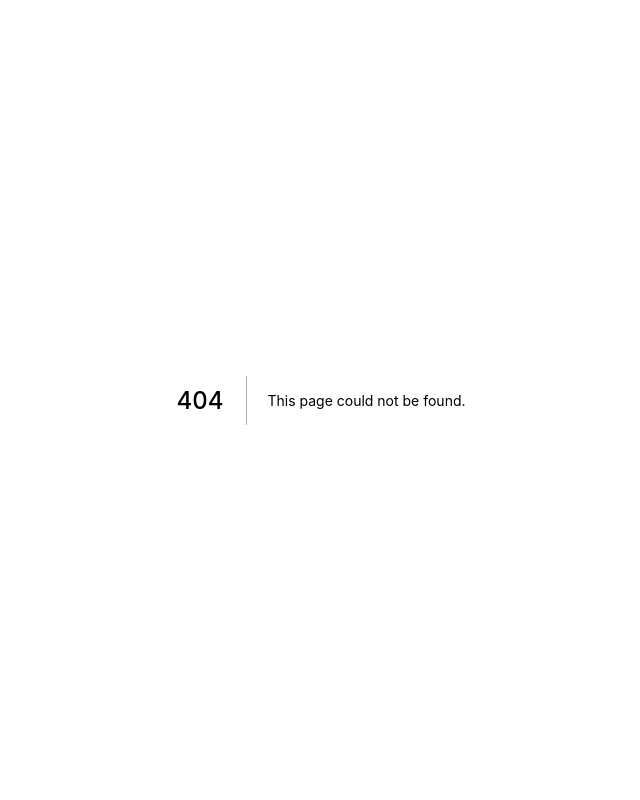
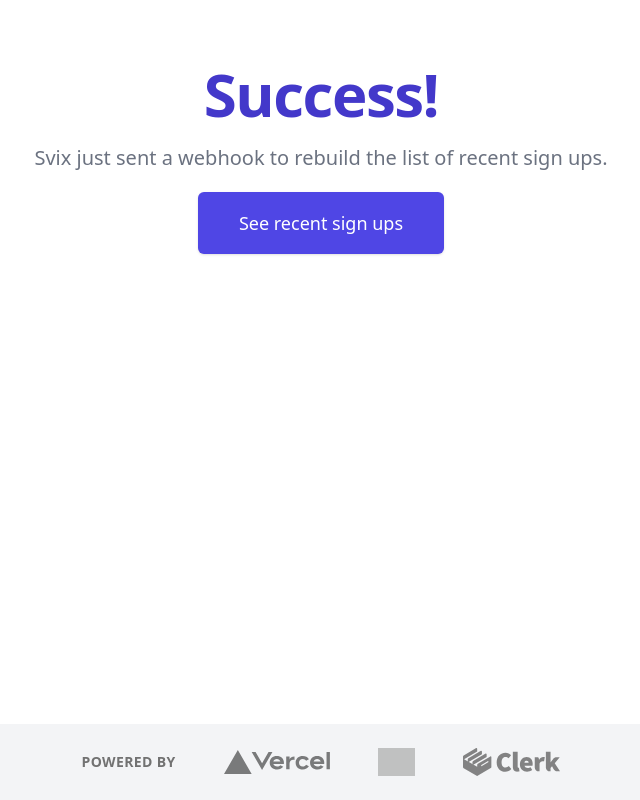
Before and after one commit to clerk/svix-vercel-revalidate-example, a Next.js app: page /success in a window 1280 px wide. Before the commit this address had no page. Shown: the whole page, without its empty margins (319-959 px from the left). Built offline with nearby package versions, Linux system fonts and the light colour scheme; grey boxes are pictures that could not be loaded.

Commit message:
Add success notification

```diff
--- a/pages/index.js
+++ b/pages/index.js
@@ -7,7 +7,7 @@ export async function getStaticProps(context) {
   const users = (
     await clerk.users.getUserList({
       orderBy: "-created_at",
-      limit: 10,
+      limit: 64,
     })
   ).map((u) => ({
     id: u.id,
@@ -50,7 +50,7 @@ export default function Home({ users }) {
                 How it works
               </a>
               <SignedOut>
-                <SignUpButton>
+                <SignUpButton redirectUrl="/success">
                   <button className="rounded-md shadow px-8 py-3 border border-transparent text-base font-medium rounded-md text-white bg-indigo-600 hover:bg-indigo-700 md:py-4 md:text-lg md:px-10">
                     Sign up
                   </button>
--- /dev/null
+++ b/pages/success.js
@@ -0,0 +1,52 @@
+import Head from "next/head";
+import Link from "next/link";
+import { SignedIn, SignedOut } from "@clerk/nextjs";
+
+export default function Home({ users }) {
+  return (
+    <>
+      <main>
+        <Head>
+          <title>Create Next App</title>
+          <meta name="description" content="Generated by create next app" />
+          <link rel="icon" href="/favicon.ico" />
+        </Head>
+        <div className="pt-16 mx-auto max-w-7xl px-4 sm:pt-16 text-center">
+          <h1 className="text-4xl tracking-tight font-extrabold text-indigo-700 sm:text-5xl md:text-6xl">
+            Success!
+          </h1>
+          <p className="mt-3 max-w-md mx-auto text-base text-gray-500 sm:text-lg md:mt-5 md:text-xl md:max-w-3xl">
+            Svix just sent a webhook to rebuild the list of recent sign ups.
+          </p>
+          <div className="mt-5 flex justify-center h-[62px] space-x-4">
+            <Link href="/">
+              <a className="rounded-md shadow px-8 py-3 border border-transparent text-base font-medium rounded-md text-white bg-indigo-600 hover:bg-indigo-700 md:py-4 md:text-lg md:px-10">
+                See recent sign ups
+              </a>
+            </Link>
+          </div>
+        </div>
+      </main>
+      <footer className="fixed bottom-0 left-0 right-0">
+        <div className="bg-gray-100">
+          <div className="max-w-7xl mx-auto py-6 px-4 sm:px-6 lg:px-8 mt-12">
+            <div className="grayscale flex space-x-12 justify-center items-center">
+              <p className="text-center text-sm font-semibold uppercase text-gray-500 tracking-wide">
+                Powered by
+              </p>
+              <div className="col-span-1 opacity-50 flex justify-center md:col-span-2 lg:col-span-1">
+                <img className="h-6" src="/vercel.svg" alt="Tuple" />
+              </div>
+              <div className="grayscale opacity-60 col-span-1 flex justify-center md:col-span-2 lg:col-span-1">
+                <img className="h-7" src="/svix.svg" alt="Mirage" />
+              </div>
+              <div className="grayscale opacity-75 col-span-1 flex justify-center md:col-span-2 lg:col-span-1">
+                <img className="h-7" src="/clerk.svg" alt="StaticKit" />
+              </div>
+            </div>
+          </div>
+        </div>
+      </footer>
+    </>
+  );
+}
```
